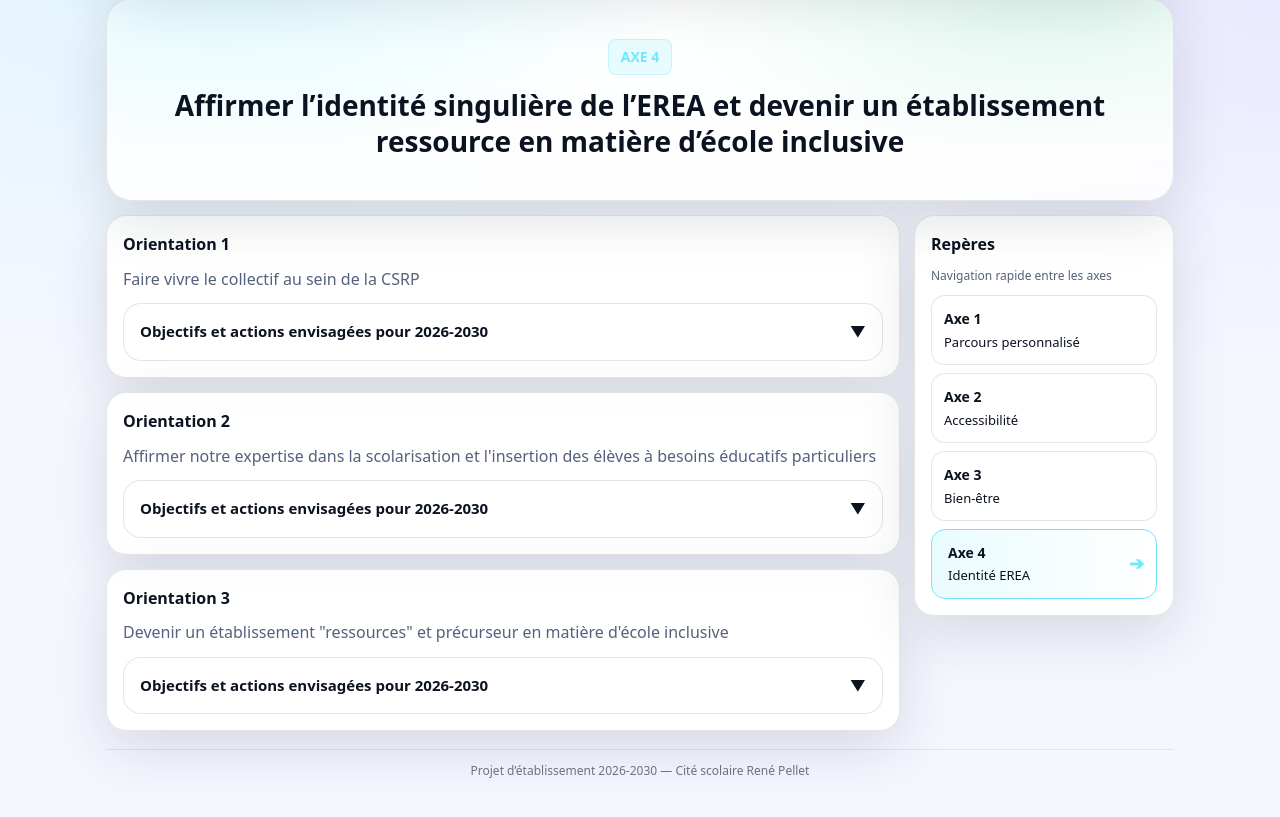
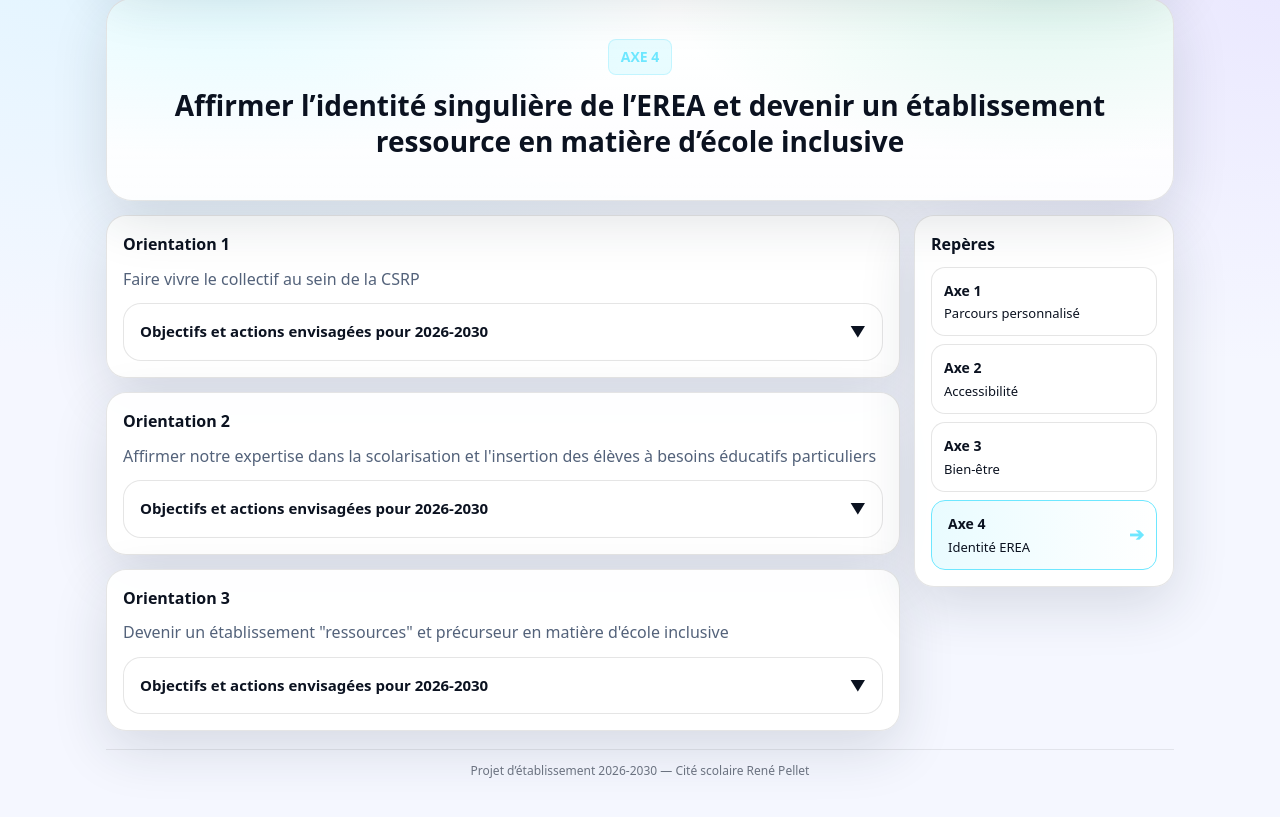
Before and after one commit to Preventionsanteenvironnement/projetdetablissement, a plain HTML site: page 12-axe4.html in a window 1280 px wide. Shown: the part 117-934 px from the top of the page. Drawn offline with Linux system fonts and the light colour scheme.

Commit message:
Remove navigation text from Repères section
Removed quick navigation text from the Repères section.

```diff
--- a/12-axe4.html
+++ b/12-axe4.html
@@ -741,7 +741,6 @@
 
       <div class=card style="height:fit-content">
         <h3>Repères</h3>
-        <div class=sub>Navigation rapide entre les axes</div>
         <div class=axes>
           <a href="09-axe1.html" class="ax">
             <div><b>Axe 1</b><span>Parcours personnalisé</span></div>
```
